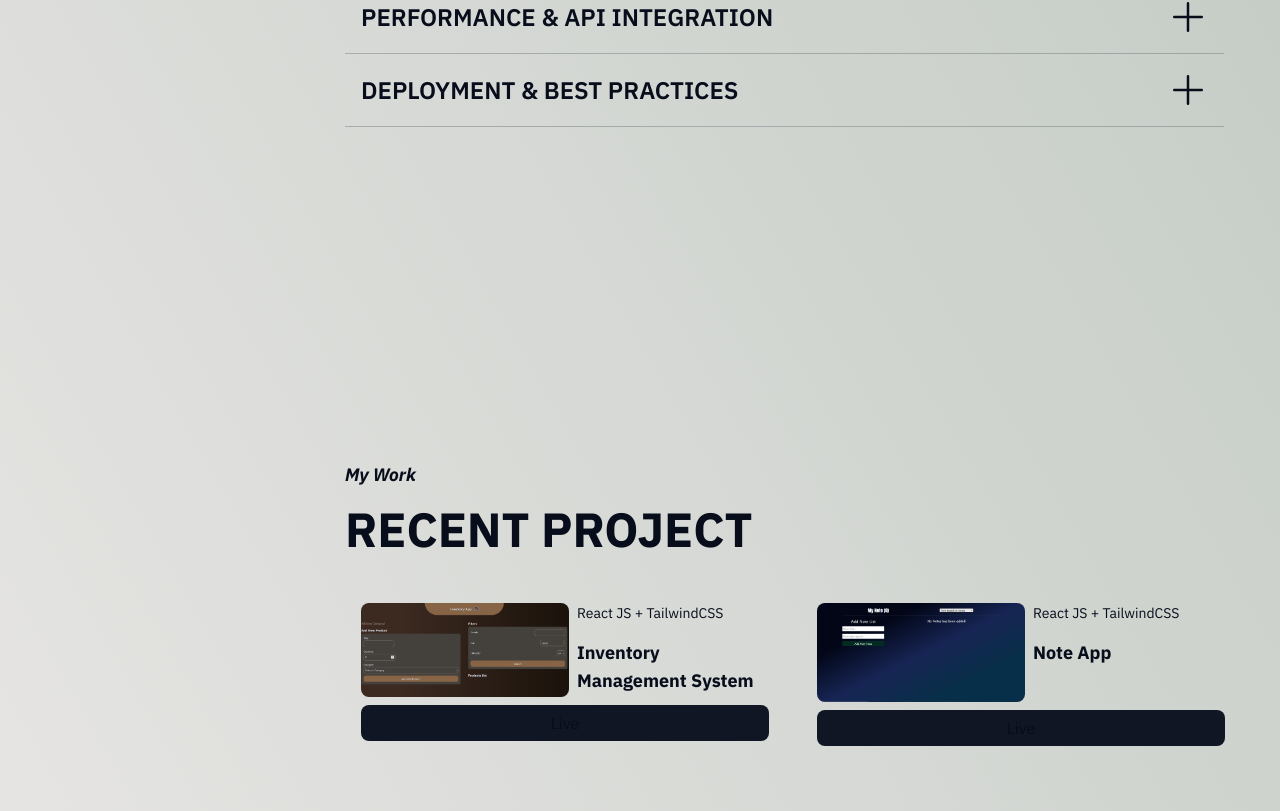
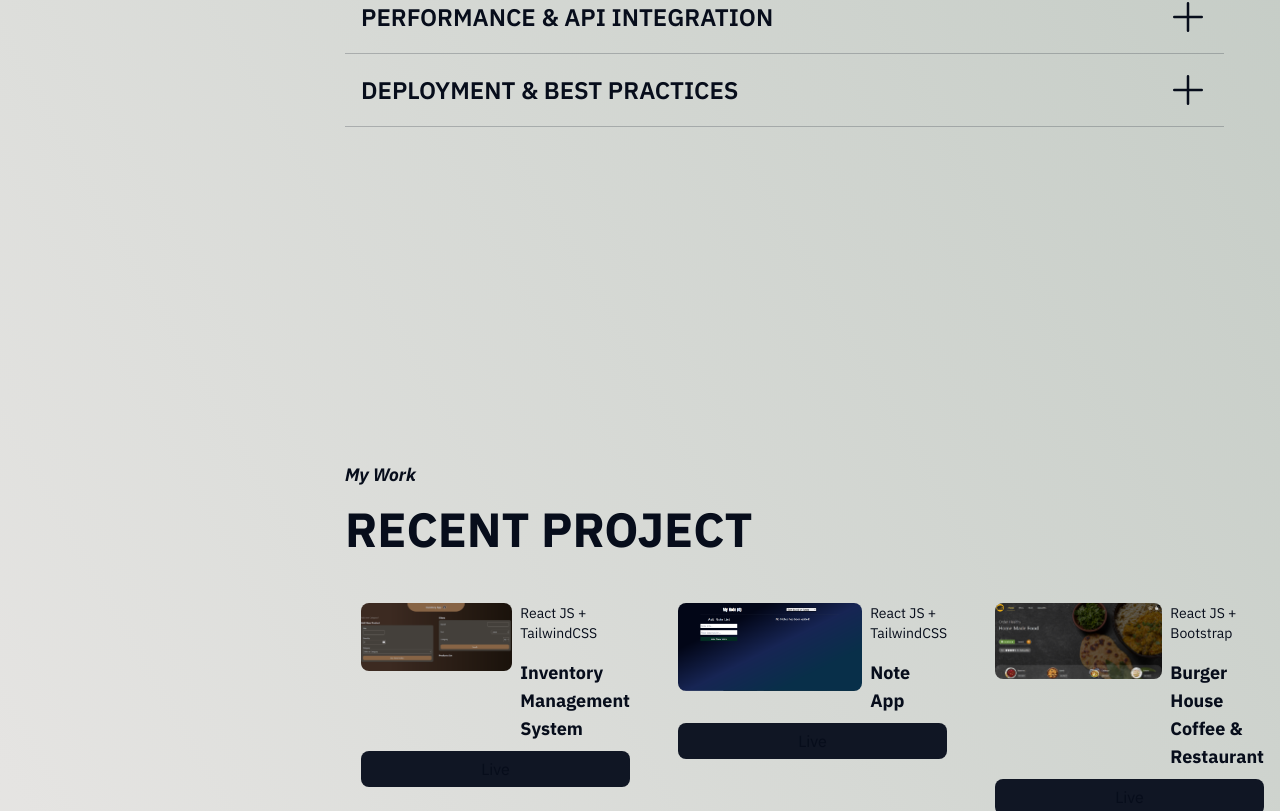
Before and after one commit to Mahaan10/personalPortfolio, a React (Vite) app: page / in a window 1280 px wide. Shown: the part 1989-2800 px from the top of the page. Built offline with nearby package versions, Linux system fonts and the light colour scheme.

Commit message:
add restaurant to portfolio Page...

```diff
--- a/src/components/Dashboard.jsx
+++ b/src/components/Dashboard.jsx
@@ -41,19 +41,19 @@ function Dashboard() {
         style={{ scrollBehavior: "smooth" }}
       >
         <div className="container max-w-screen mx-auto flex flex-col lg:pl-[325px] -bg-linear-300 from-20% from-platinum to-ash-gray dark:from-eerie-black to-100% dark:to-rich-black transition-colors duration-700">
-          <section id="home" className="h-screen">
+          <section id="home" className="min-h-screen">
             <Home />
           </section>
-          <section id="about" className="h-screen">
+          <section id="about" className="min-h-screen">
             <About />
           </section>
-          <section id="services" className="h-screen">
+          <section id="services" className="min-h-screen">
             <Services />
           </section>
-          <section id="portfolio" className="h-screen">
+          <section id="portfolio" className="min-h-screen">
             <Portfolio />
           </section>
-          <section id="contact" className="h-screen">
+          <section id="contact" className="min-h-screen">
             <Contact />
           </section>
         </div>
--- a/src/components/Portfolio.jsx
+++ b/src/components/Portfolio.jsx
@@ -19,8 +19,17 @@ const projects = [
     features: "React JS + TailwindCSS",
     description: "",
     img: "images/NoteApp.png",
-    demo: "https://note-application-psi.vercel.app/",
+    demo: "https://note-application-psi.vercel.app",
     repo: "https://github.com/Mahaan10/noteApp",
+  },
+  {
+    id: 3,
+    title: "Burger House Coffee & Restaurant",
+    features: "React JS + Bootstrap",
+    description: "",
+    img: "images/burger house.png",
+    demo: "https://burger-house-restaurant.vercel.app",
+    repo: "https://github.com/Mahaan10/burgerHouse",
   },
 ];
 
```
Also changed, not shown: public/images/burger house.png (added).
